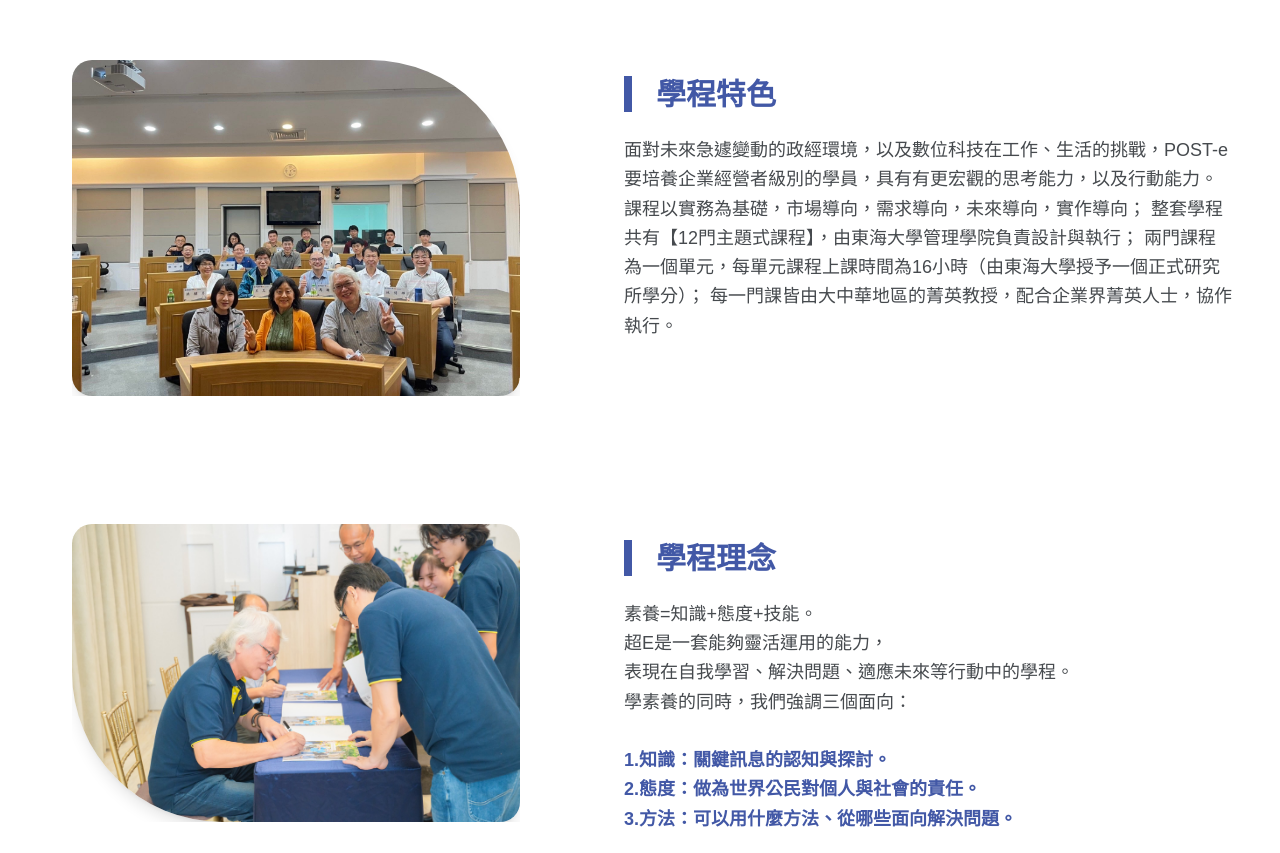
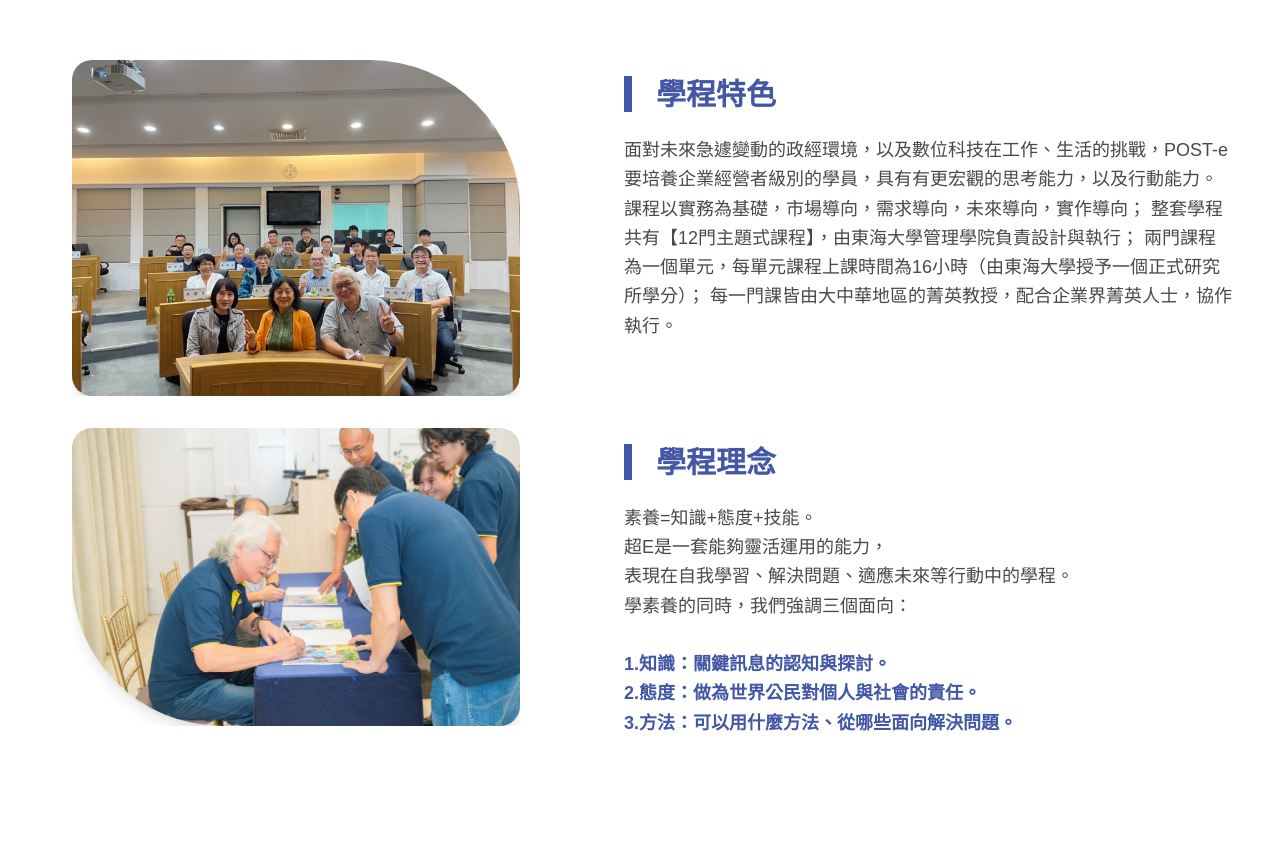
Before and after one commit to aniani1997/post-e_2025, a plain HTML site: page index.html in a window 1280 px wide. Shown: the part 2378-3231 px from the top of the page. Drawn offline with nearby package versions, Linux system fonts and the light colour scheme; a web font is replaced by a local one.

Commit message:
Update index.html

```diff
--- a/index.html
+++ b/index.html
@@ -208,7 +208,7 @@
 
     <!-- 圖文理念區 -->
     <section class="mb-[100px] max-md:mb-[40px]">
-      <section class="py-16 pr-8 max-md:pr-0 bg-white">
+      <section class="pt-16 pb-4 pr-8 max-md:pr-0 bg-white">
         <div class="max-w-7xl mx-auto px-4 flex flex-col md:flex-row items-center md:items-start gap-12">
 
           <!-- Image -->
@@ -239,7 +239,7 @@
 
         </div>
       </section>
-      <section class="py-16 pr-8 max-md:pr-0 bg-white">
+      <section class="pb-16 pt-4 pr-8 max-md:pr-0 bg-white">
         <div class="max-w-7xl mx-auto px-4 flex flex-col md:flex-row items-center md:items-start gap-12">
 
           <!-- Image -->
```
